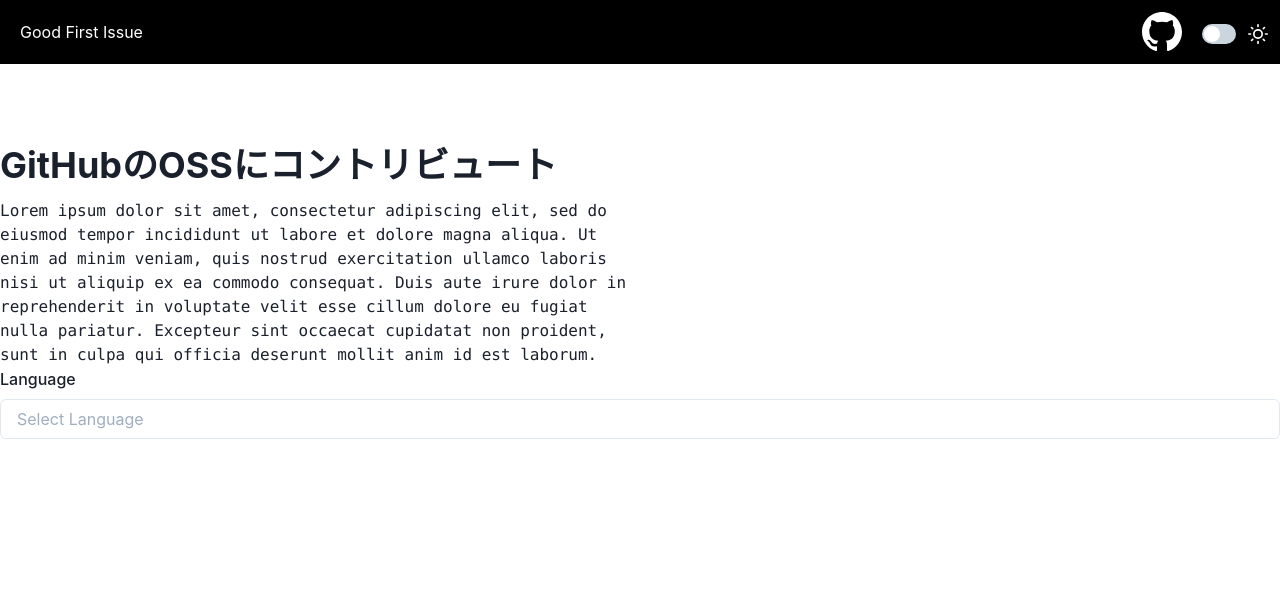
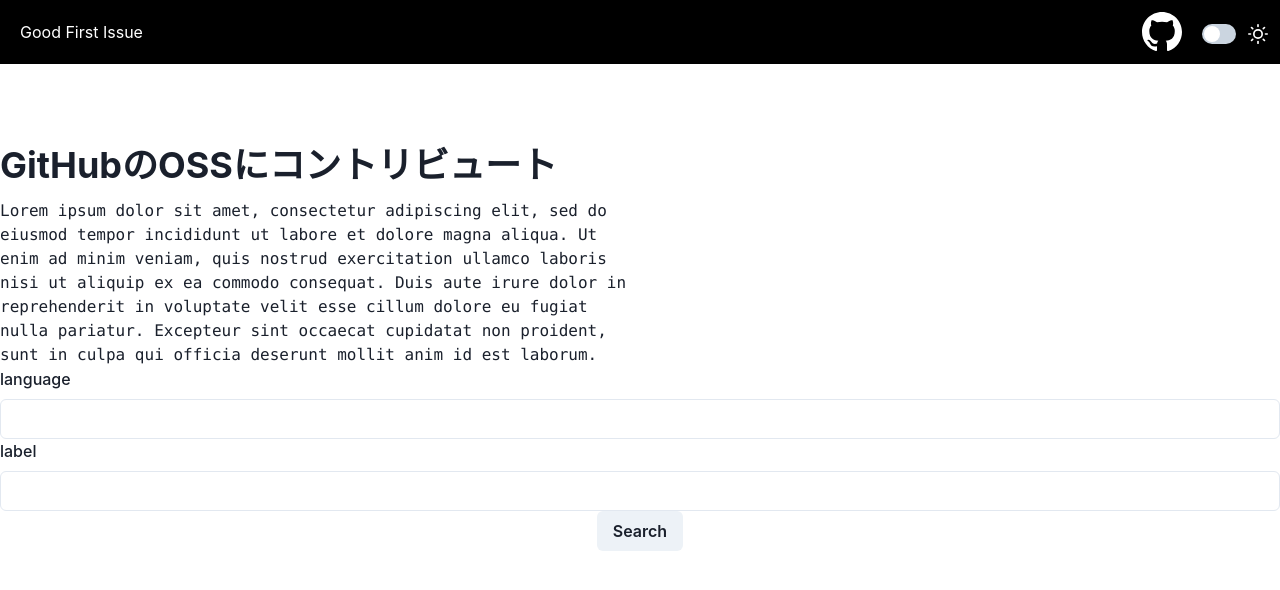
Before and after one commit to kynefuk/good-first-issue, a React (Create React App) app: page / in a window 1280 px wide. Shown: the top 590 px of the page. Built offline with nearby package versions, Linux system fonts and the light colour scheme.

Commit message:
fix Form

```diff
--- a/src/App.tsx
+++ b/src/App.tsx
@@ -1,9 +1,10 @@
 import React from "react";
 import "./App.css";
-import { ChakraProvider, Box } from "@chakra-ui/react";
+import { ChakraProvider, Box, Button } from "@chakra-ui/react";
 import { Header } from "./components/Header/index";
 import { Description } from "./components/Description/index";
 import { QueryForm } from "./components/Form/index";
+import { constants } from "./constants";
 
 function App() {
   return (
@@ -12,7 +13,17 @@ function App() {
         <Box>
           <Header />
           <Description />
-          <QueryForm />
+          <QueryForm
+            label="language"
+            queryDataList={constants.searchFilters.languages}
+          />
+          <QueryForm
+            label="label"
+            queryDataList={constants.searchFilters.labels}
+          />
+          <Box>
+            <Button>Search</Button>
+          </Box>
         </Box>
       </div>
     </ChakraProvider>
--- a/src/components/Form/index.tsx
+++ b/src/components/Form/index.tsx
@@ -1,17 +1,46 @@
-import React from "react";
-import { FormControl, FormLabel, Select, Input } from "@chakra-ui/react";
-import { constants } from "../../constants";
+import React, { useState } from "react";
+import { FormControl, FormLabel, Input, Box } from "@chakra-ui/react";
+import { QueryTag } from "../QueryTag/index";
 
-export const QueryForm: React.FC = () => {
+export type QueryFormProps = {
+  label: string;
+  queryDataList: string[];
+};
+
+export const QueryForm: React.FC<QueryFormProps> = ({
+  label,
+  queryDataList,
+}) => {
+  const [queryData, setQueryData] = useState<string[]>([]);
+  const handleOnKeyPress = (event: React.KeyboardEvent<HTMLInputElement>) => {
+    const input = event.currentTarget.value;
+    if (queryData.includes(input)) {
+      return;
+    }
+    if (!queryDataList.includes(input)) {
+      return;
+    }
+    // TODO
+    if (event.which === 13) {
+      setQueryData([...queryData, input]);
+    }
+    event.currentTarget.value = "";
+  };
+
   return (
-    <FormControl id="query">
-      <FormLabel>Language</FormLabel>
-      <Input placeholder="Select Language" list="language" />
-      <datalist id="language">
-        {constants.searchFilters.languages.map((lang) => (
-          <option key={lang}>{lang}</option>
+    <Box>
+      <FormControl id="query">
+        <FormLabel>{label}</FormLabel>
+        {queryData.map((data) => (
+          <QueryTag key={data} query={data} setQueryData={setQueryData} />
         ))}
-      </datalist>
-    </FormControl>
+        <Input type="text" list={label} onKeyPress={handleOnKeyPress} />
+        <datalist id={label}>
+          {queryDataList.map((data) => (
+            <option key={data}>{data}</option>
+          ))}
+        </datalist>
+      </FormControl>
+    </Box>
   );
 };
--- /dev/null
+++ b/src/components/QueryTag/index.tsx
@@ -0,0 +1,19 @@
+import React, { SetStateAction } from "react";
+import { Tag, TagCloseButton, TagLabel } from "@chakra-ui/react";
+
+export type QueryTagProps = {
+  query: string;
+  setQueryData: React.Dispatch<SetStateAction<string[]>>;
+};
+
+export const QueryTag: React.FC<QueryTagProps> = ({ query, setQueryData }) => {
+  const handleOnClick = () => {
+    setQueryData((prev) => prev.filter((array) => array !== query));
+  };
+  return (
+    <Tag size="lg" ml="3">
+      <TagLabel>{query}</TagLabel>
+      <TagCloseButton onClick={handleOnClick} />
+    </Tag>
+  );
+};
```
Also changed, not shown: .eslintrc.js.
